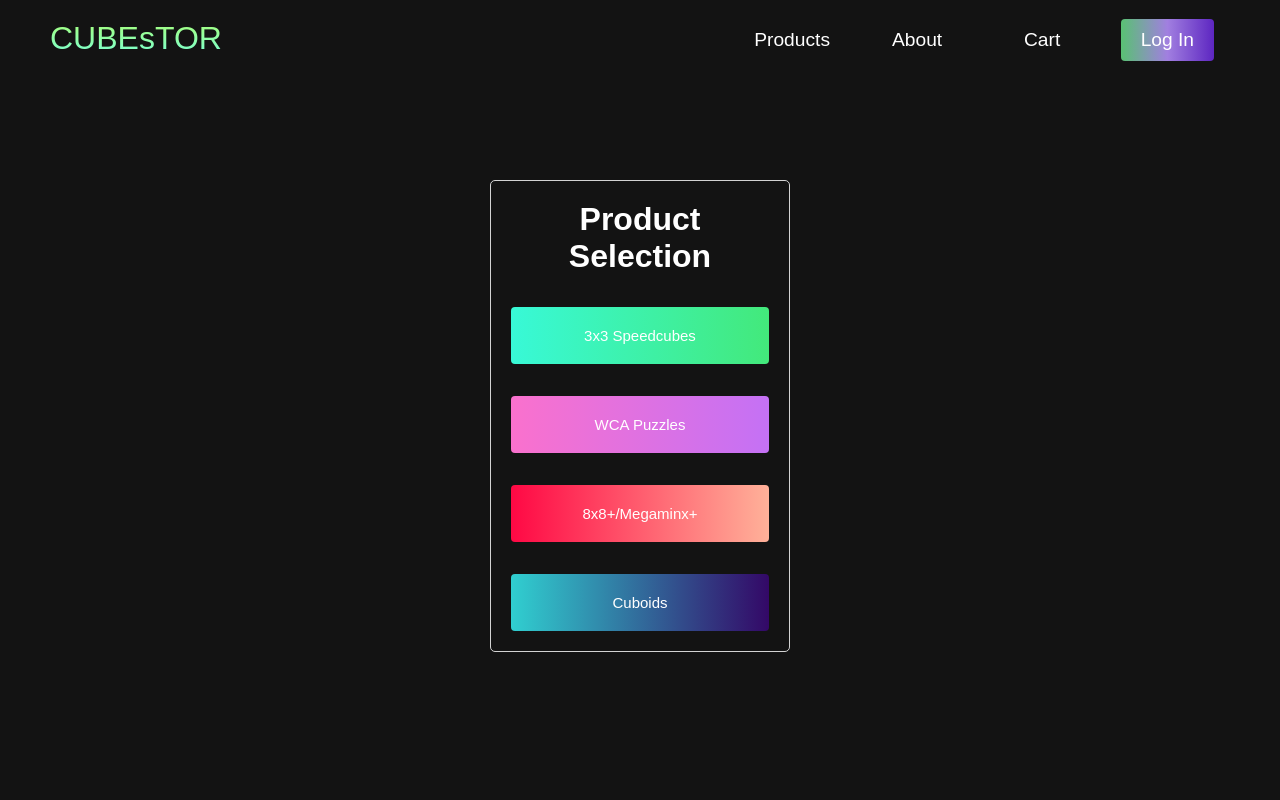
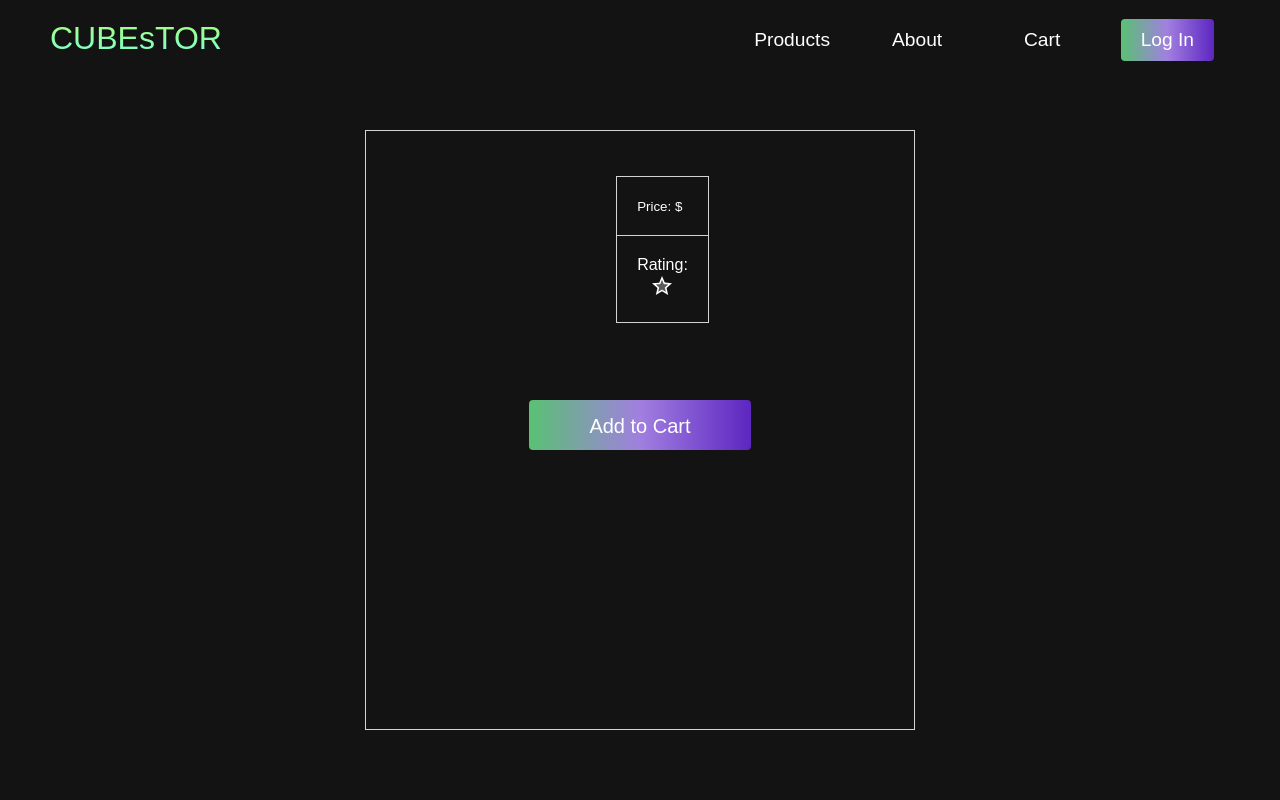
Before and after one commit to benrafalski/cube-shop, a React (Create React App) app in the folder client/: page /products/item in a window 1280 px wide. Shown: the top 800 px of the page. Built offline with nearby package versions, Linux system fonts and the light colour scheme.

Commit message:
viewitem partially styled

```diff
--- a/client/src/App.js
+++ b/client/src/App.js
@@ -34,28 +34,40 @@ function App() {
 
   useEffect(() =>{
     console.log(category)
-  }
-  , [category])
+  }, [category])
+
+  useEffect(() =>{
+    console.log(item)
+  }, [item])
 
   return (
     <Router>
       <div className="app">
         <Switch>
-          <Route path={`/products/item/${item}`}>
-            <Navbar setCurrentUser={setCurrentUser} setCategory={setCategory}/>
+          <Route path={`/products/item`}>
+            <Navbar
+              setCurrentUser={setCurrentUser}
+              setCategory={setCategory}/>
             <ViewItem
               id={item?.id}
               title={item?.title}
               price={item?.price}
               rating={item?.rating}
               image={item?.image}
-              category={item?.category}/>
+              category={item?.category}
+            />
             <Footer/>
           </Route>
           <Route path={`/products/${category}`}>
-            <Navbar setCurrentUser={setCurrentUser} setCategory={setCategory}/>
+            <Navbar
+              setCurrentUser={setCurrentUser}
+              setCategory={setCategory}/>
             {category
-              ? <Products page={category} setCategory={setCategory}/>
+              ? <Products
+                  page={category}
+                  setCategory={setCategory}
+                  setItem={setItem}
+                />
               : <Categories setCategory={setCategory}/>
             }
             <Footer/>
@@ -67,7 +79,10 @@ function App() {
             <Register/>
           </Route>
           <Route path='/'>
-            <Navbar setCurrentUser={setCurrentUser} setCategory={setCategory}/>
+            <Navbar
+              setCurrentUser={setCurrentUser}
+              setCategory={setCategory}
+            />
             <Home setCategory={setCategory}/>
             <Footer/>
           </Route>
--- a/client/src/components/Product.js
+++ b/client/src/components/Product.js
@@ -1,7 +1,8 @@
 import '../styles.css'
 import StarTwoToneIcon from '@material-ui/icons/StarTwoTone'
+import { Link } from 'react-router-dom'
 
-const Product = ({ id, title, price, rating, image, category }) => {
+const Product = ({ id, title, price, rating, image, category, setItem }) => {
 
     const viewItem = () => {
 
@@ -27,7 +28,13 @@ const Product = ({ id, title, price, rating, image, category }) => {
                     ))}
                 </div>
             </div>
-            <button /* onClick={addToCart} */>View Item</button>
+            <button
+                onClick={e => setItem({id: id, title: title, price: price, rating: rating, image: image, category: category})}
+            >
+                <Link to={`/products/item`} style={{ textDecoration:'none', color:"black" }}>
+                    View Item
+                </Link>
+            </button>
         </div>
     )
 }
--- a/client/src/components/Products.js
+++ b/client/src/components/Products.js
@@ -2,7 +2,7 @@ import { Link } from 'react-router-dom'
 import '../styles.css'
 import Product from './Product'
 
-const Products = ({ page, setCategory }) => {
+const Products = ({ page, setCategory, setItem }) => {
     return (
         <div className='products'>
             <div className='products__container'>
@@ -22,6 +22,7 @@ const Products = ({ page, setCategory }) => {
                         rating={4}
                         image='https://m.media-amazon.com/images/I/51k6JSEUR3L._AC_SL1100_.jpg'
                         category={page}
+                        setItem={setItem}
                     />
                     <Product
                         id='12345'
@@ -30,6 +31,7 @@ const Products = ({ page, setCategory }) => {
                         rating={4}
                         image='https://m.media-amazon.com/images/I/51k6JSEUR3L._AC_SL1100_.jpg'
                         category={page}
+                        setItem={setItem}
                     />
                     <Product
                         id='12345'
@@ -38,6 +40,7 @@ const Products = ({ page, setCategory }) => {
                         rating={4}
                         image='https://m.media-amazon.com/images/I/51k6JSEUR3L._AC_SL1100_.jpg'
                         category={page}
+                        setItem={setItem}
                     />
                     <Product
                         id='12345'
@@ -46,6 +49,7 @@ const Products = ({ page, setCategory }) => {
                         rating={4}
                         image='https://m.media-amazon.com/images/I/51k6JSEUR3L._AC_SL1100_.jpg'
                         category={page}
+                        setItem={setItem}
                     />
                 </div>}
                 {(page === 'wca-puzzles') &&
@@ -57,6 +61,7 @@ const Products = ({ page, setCategory }) => {
                         rating={4}
                         image='https://m.media-amazon.com/images/I/61r0ytW-klL._AC_SL1500_.jpg'
                         category={page}
+                        setItem={setItem}
                     />
                     <Product
                         id='12345'
@@ -65,6 +70,7 @@ const Products = ({ page, setCategory }) => {
                         rating={4}
                         image='https://m.media-amazon.com/images/I/61r0ytW-klL._AC_SL1500_.jpg'
                         category={page}
+                        setItem={setItem}
                     />
                     <Product
                         id='12345'
@@ -73,6 +79,7 @@ const Products = ({ page, setCategory }) => {
                         rating={4}
                         image='https://m.media-amazon.com/images/I/61r0ytW-klL._AC_SL1500_.jpg'
                         category={page}
+                        setItem={setItem}
                     />
                     <Product
                         id='12345'
@@ -81,6 +88,7 @@ const Products = ({ page, setCategory }) => {
                         rating={4}
                         image='https://m.media-amazon.com/images/I/61r0ytW-klL._AC_SL1500_.jpg'
                         category={page}
+                        setItem={setItem}
                     />
                 </div>}
                 {(page === 'large-puzzles') &&
@@ -92,6 +100,7 @@ const Products = ({ page, setCategory }) => {
                         rating={4}
                         image='https://m.media-amazon.com/images/I/51ulm61ez3L._AC_SL1000_.jpg'
                         category={page}
+                        setItem={setItem}
                     />
                     <Product
                         id='12345'
@@ -100,6 +109,7 @@ const Products = ({ page, setCategory }) => {
                         rating={4}
                         image='https://m.media-amazon.com/images/I/51ulm61ez3L._AC_SL1000_.jpg'
                         category={page}
+                        setItem={setItem}
                     />
                     <Product
                         id='12345'
@@ -108,6 +118,7 @@ const Products = ({ page, setCategory }) => {
                         rating={4}
                         image='https://m.media-amazon.com/images/I/51ulm61ez3L._AC_SL1000_.jpg'
                         category={page}
+                        setItem={setItem}
                     />
                     <Product
                         id='12345'
@@ -116,6 +127,7 @@ const Products = ({ page, setCategory }) => {
                         rating={4}
                         image='https://m.media-amazon.com/images/I/51ulm61ez3L._AC_SL1000_.jpg'
                         category={page}
+                        setItem={setItem}
                     />
                 </div>}
                 {(page === 'cuboid') &&
@@ -127,6 +139,7 @@ const Products = ({ page, setCategory }) => {
                         rating={4}
                         image='https://m.media-amazon.com/images/I/51ahQnT3kaS._AC_SL1500_.jpg'
                         category={page}
+                        setItem={setItem}
                     />
                     <Product
                         id='12345'
@@ -135,6 +148,7 @@ const Products = ({ page, setCategory }) => {
                         rating={4}
                         image='https://m.media-amazon.com/images/I/51ahQnT3kaS._AC_SL1500_.jpg'
                         category={page}
+                        setItem={setItem}
                     />
                     <Product
                         id='12345'
@@ -143,6 +157,7 @@ const Products = ({ page, setCategory }) => {
                         rating={4}
                         image='https://m.media-amazon.com/images/I/51ahQnT3kaS._AC_SL1500_.jpg'
                         category={page}
+                        setItem={setItem}
                     />
                     <Product
                         id='12345'
@@ -151,6 +166,7 @@ const Products = ({ page, setCategory }) => {
                         rating={4}
                         image='https://m.media-amazon.com/images/I/51ahQnT3kaS._AC_SL1500_.jpg'
                         category={page}
+                        setItem={setItem}
                     />
                 </div>}
             </div>
--- a/client/src/components/ViewItem.js
+++ b/client/src/components/ViewItem.js
@@ -1,9 +1,33 @@
 import '../styles.css'
+import StarTwoToneIcon from '@material-ui/icons/StarTwoTone'
+import { Link } from 'react-router-dom'
 
 const ViewItem = ({ id, title, price, rating, image, category }) => {
     return (
         <div class='view--item'>
-
+            <div className='view--item__container'>
+                <p>{title}</p>
+                <div className='view--item__info__container'>
+                    <img src={image}/>
+                    <div className='view--item__info'>
+                        <p className='view--item__price'>
+                            <small>Price: $</small>
+                            <strong>{price}</strong>
+                        </p>
+                        <div className='view--item__rating'>
+                            <p>Rating:</p>
+                            {Array(rating)
+                                .fill()
+                                .map((_, i) => (
+                                <StarTwoToneIcon/>
+                            ))}
+                        </div>
+                    </div>
+                </div>
+                <button className='view--item__info__btn'>
+                    <span>Add to Cart</span>
+                </button>
+            </div>
         </div>
     )
 }
--- a/client/src/styles.css
+++ b/client/src/styles.css
@@ -1272,3 +1272,103 @@
 .categories__btn:hover:after{
 	width: 100%;
 }
+
+/* view item */
+.view--item{
+	background-color: #131313;
+	display: flex;
+	flex-direction: column;
+	align-items: center;
+}
+
+.view--item__container{
+	display: flex;
+	flex-direction: column;
+	align-items: center;
+	width: 550px;
+	height: 600px;
+	border: 1px solid lightgray;
+	margin-top: 50px;
+	color: #fff;
+}
+
+.view--item__info__container > img {
+	/* max-height: 180px; */
+    width: 50%;
+    height: auto;
+    object-fit: contain;
+	margin-top: 5px;
+    margin-bottom: 5px;
+	margin-left: 15px;
+}
+
+.view--item__info__container {
+	display: flex;
+	flex-direction: row;
+	margin: 25px;
+}
+
+.view--item__info {
+	display: flex;
+	flex-direction: column;
+	padding: 20px;
+	margin-left: 30px;
+	justify-content: center;
+	height: 100%;
+}
+
+.view--item__info > p{
+	padding: 20px;
+	border: 1px solid lightgray;
+	/* height: 100%; */
+}
+
+.view--item__info__btn{
+	font-size: 1.8rem;
+	align-items: center;
+	background: #59C173;
+	background: -webkit-linear-gradient(to left, #5D26C1, #a17fe0, #59C173);
+	background: linear-gradient(to left, #5D26C1, #a17fe0, #59C173);
+	padding: 15px 60px;
+	border: none;
+	border-radius: 4px;
+	margin-top: 2rem;
+	margin-bottom: 2rem;
+	/* cursor: pointer; */
+	position: relative;
+	transition: all 0.35s;
+	outline: none;
+	height: 50px;
+	font-size: 20px;
+	text-align: center;
+}
+.view--item__info__btn span{
+	position: relative;
+	z-index: 2;
+	color: #fff;
+	text-decoration: none;
+	cursor: pointer;
+}
+.view--item__info__btn:after{
+	position: absolute;
+	content: '';
+	top: 0;
+	left: 0;
+	width: 0;
+	height: 100%;
+	background: #00F260;
+	transition: all 0.35s;
+	border-radius: 4px;
+}
+.view--item__info__btn:hover{
+	color: #fff;
+}
+.view--item__info__btn:hover:after{
+	width: 100%;
+}
+.view--item__rating{
+	text-align: center;
+	border: 1px solid lightgray;
+	border-top: none;
+	padding: 20px;
+}
```
